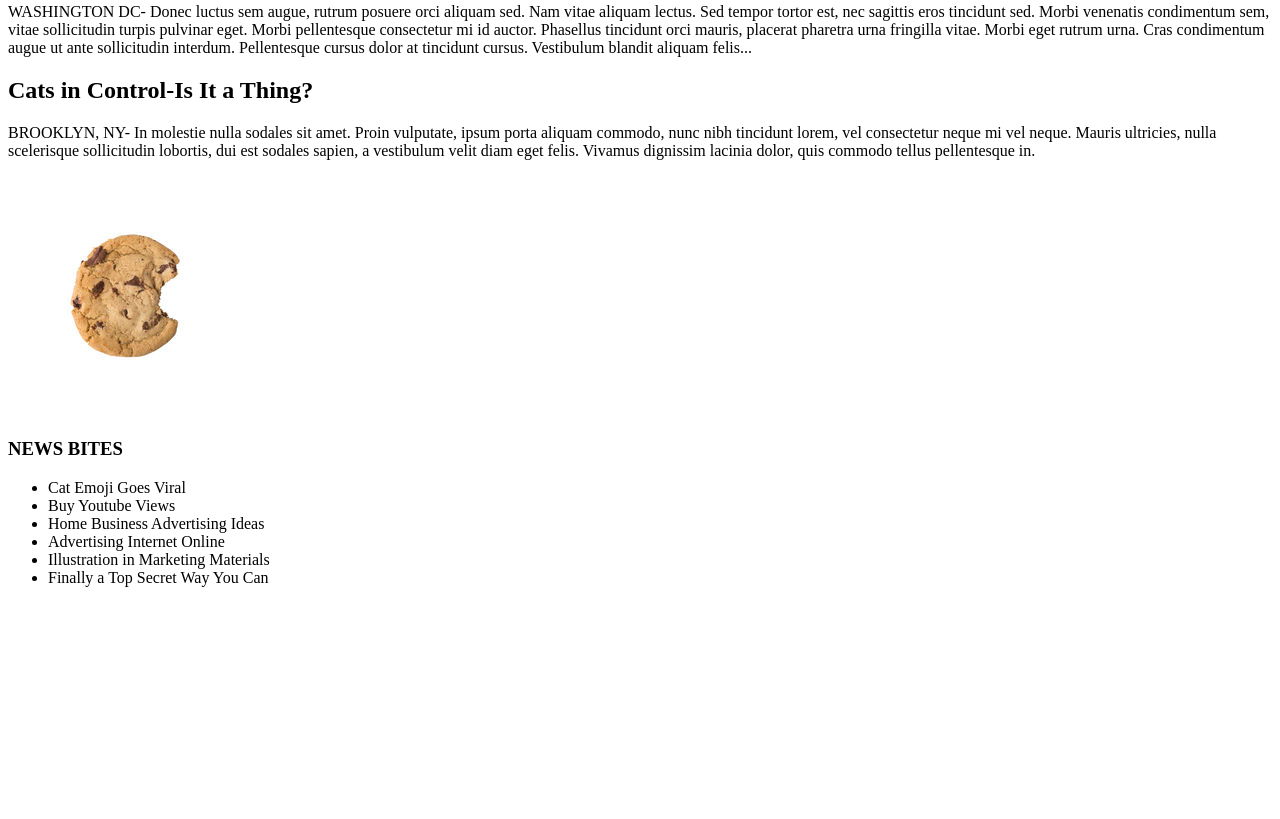
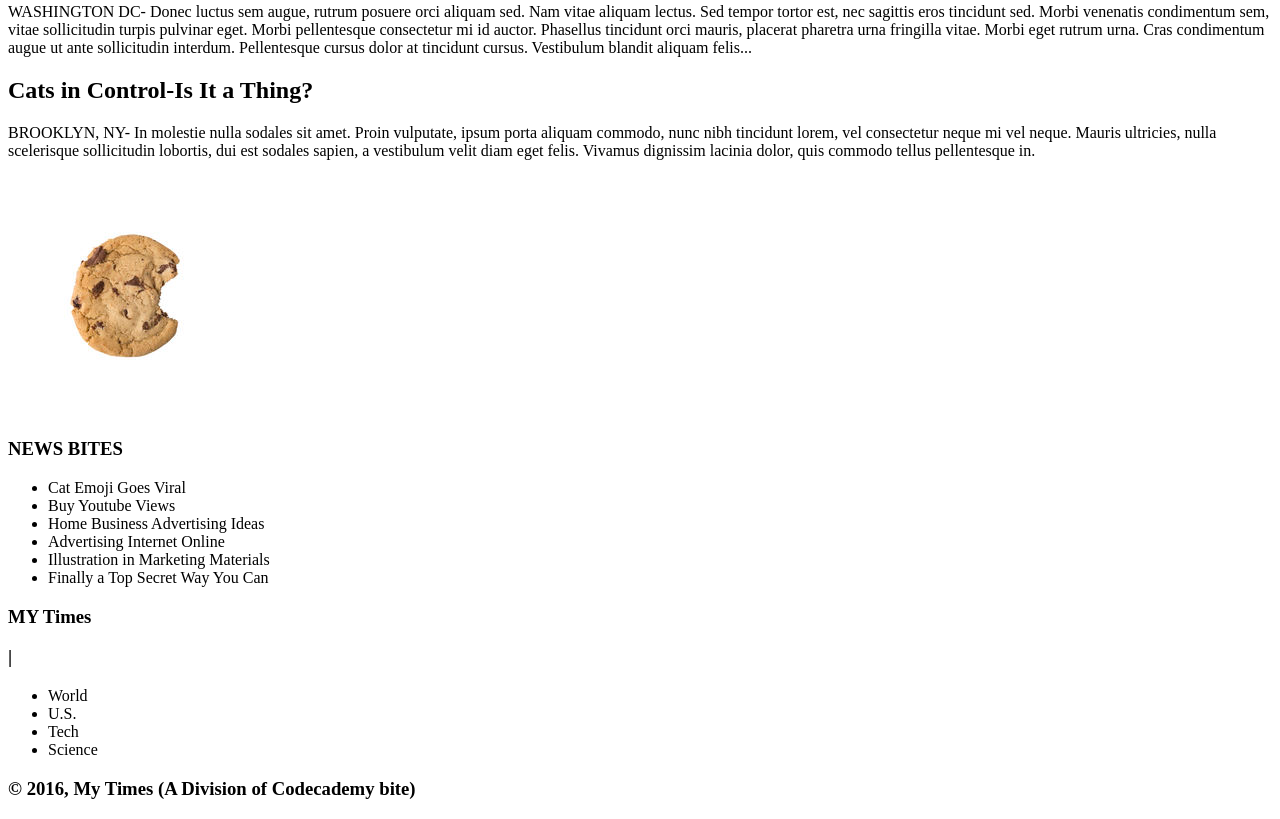
Before and after one commit to jasontadams/MyTimes, a plain HTML site: page index.html in a window 1280 px wide. Shown: the part 722-1541 px from the top of the page. Before the commit the page ends 1325 px from the top, so only its background shows below. Drawn offline with Linux system fonts and the light colour scheme.

Commit message:
Add footer html

```diff
--- a/index.html
+++ b/index.html
@@ -54,7 +54,15 @@
       </ul>
     </div>
     <div class="footer">
-
+      <h3>MY Times</h3>
+      <h3>|</h3>
+      <ul>
+        <li>World</li>
+        <li>U.S.</li>
+        <li>Tech</li>
+        <li>Science</li>
+      </ul>
+      <h3>© 2016, My Times (A Division of Codecademy bite)</h3>
     </div>
   </body>
 </html>
```
